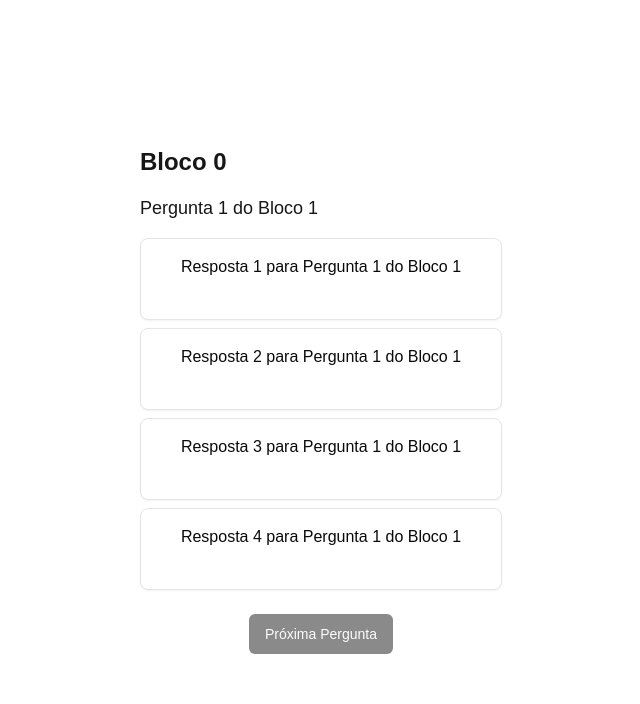
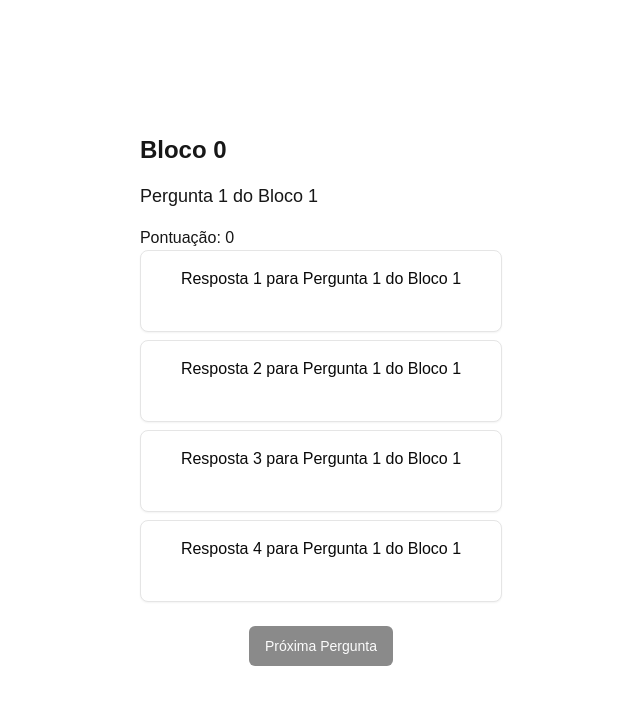
Before and after one commit to jojosuelobo/amanda, a Next.js app: page /play in a window 1280 px wide. Shown: the top 704 px of the page, without its empty margins (319-959 px from the left). Built offline with nearby package versions, Linux system fonts and the light colour scheme.

Commit message:
ponutação

```diff
--- a/src/app/context/context.jsx
+++ b/src/app/context/context.jsx
@@ -8,9 +8,10 @@ const MyContext = createContext();
 // Criando o provider para envolver a aplicação
 export const MyContextProvider = ({ children }) => {
   const [nome, setNome] = useState();
+  const [points, setPoints] = useState(0);
 
   return (
-    <MyContext.Provider value={{ nome, setNome }}>
+    <MyContext.Provider value={{ nome, setNome, points, setPoints }}>
       {children}
     </MyContext.Provider>
   );
--- a/src/app/play/page.jsx
+++ b/src/app/play/page.jsx
@@ -11,13 +11,17 @@ import {
     CardHeader,
     CardTitle,
 } from "@/components/ui/card";
+import { useMyContext } from "@/app/context/context";
 
 export default function Play() {
+    const { points, setPoints } = useMyContext();
+
     const [currentBlocoIndex, setCurrentBlocoIndex] = useState(0);
     const [currentPerguntaIndex, setCurrentPerguntaIndex] = useState(0);
     const [ultimaPergunta, setUltimaPergunta] = useState(false);
     const [respostaSelecionada, setRespostaSelecionada] = useState(null); // Controle da resposta selecionada
     const [respostaCorreta, setRespostaCorreta] = useState(null); // Controle se a resposta foi correta ou não
+    const [clicked, setClicked] = useState(false);
 
     const currentBloco = questions.blocos[currentBlocoIndex];
     const currentPerguntaObj = currentBloco.perguntas[currentPerguntaIndex];
@@ -46,6 +50,8 @@ export default function Play() {
     const handleAnswerClick = (index) => {
         setRespostaSelecionada(index);
         setRespostaCorreta(index === corretaIndex); // Verifica se a resposta selecionada é a correta
+        setPoints(points + (index === corretaIndex ? 1 : 0));
+        setClicked(true)
     };
 
     return (
@@ -53,13 +59,14 @@ export default function Play() {
             <div className="mb-6">
                 <h2 className="text-2xl font-bold mb-4">Bloco {currentBloco.bloco}</h2>
                 <p className="text-lg mb-4">{currentPergunta}</p>
+                <p>Pontuação: {points}</p>
 
+                <button>
                     <div className="space-y-2">
                         {respostas.map((resposta, index) => (
                             <Card
                                 key={index}
-                            className={`w-full p-4 cursor-pointer ${
-                                respostaSelecionada === index ? "bg-gray-200" : ""
+                                className={`w-full p-4 cursor-pointer ${respostaSelecionada === index ? "bg-gray-200" : ""
                                     }`}
                                 onClick={() => handleAnswerClick(index)}
                             >
@@ -69,6 +76,8 @@ export default function Play() {
                             </Card>
                         ))}
                     </div>
+                </button>
+
             </div>
 
             {/* Feedback sobre a resposta correta ou errada */}
```
Lines whose indentation alone changed are shown as unchanged.
